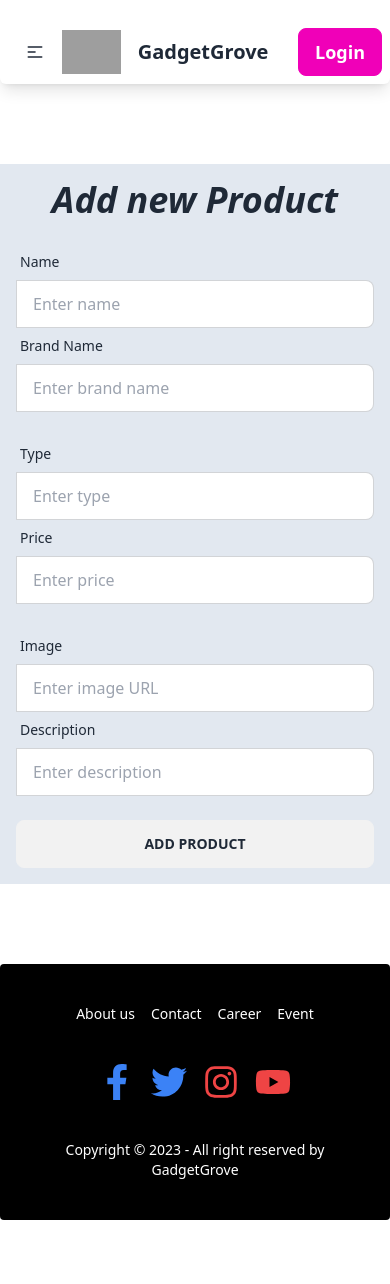
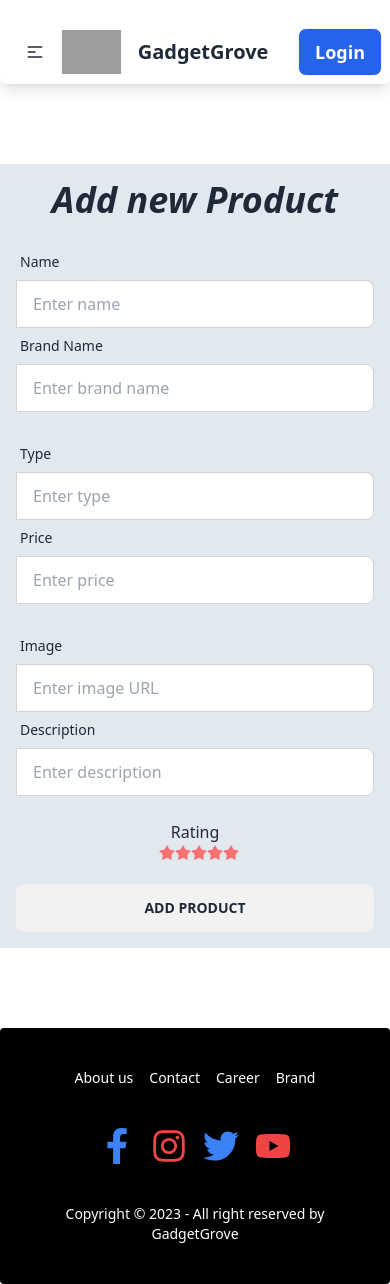
Before and after one commit to mrana007/Brand-Shop-Client, a React (Vite) app: page /addProduct in a window 390 px wide. Before the commit the page ends 1220 px from the top, so only its background shows below. Built offline with nearby package versions, Linux system fonts and the light colour scheme; no server answers; grey boxes are pictures that could not be loaded.

Commit message:
added banner section

```diff
--- a/src/components/Banner/Banner.jsx
+++ b/src/components/Banner/Banner.jsx
@@ -1,11 +1,26 @@
-
-
 const Banner = () => {
-    return (
-        <div>
-            <h2>This is Banner</h2>
+  return (
+    <div
+      className="hero h-[80vh]"
+      style={{
+        backgroundImage:
+          "url(https://i.ibb.co/HG7qt8T/black-friday-sales-elements-assortment-with-copy-space.jpg",
+      }}
+    >
+      <div className="hero-overlay bg-opacity-60"></div>
+      <div className="text-left w-3/4 px-5">
+        <div className="text-neutral-content">
+          <h1 className="mb-4 text-5xl font-extrabold">
+            Incredible Prices <br /> on All Your <br /> Favorite Items
+          </h1>
+          <p className="mb-4">Get more for less on selected brands</p>
+          <button className="btn rounded-full w-52 bg-blue-200">
+            Shop Now
+          </button>
         </div>
-    );
+      </div>
+    </div>
+  );
 };
 
 export default Banner;
--- a/src/components/Footer/Footer.jsx
+++ b/src/components/Footer/Footer.jsx
@@ -8,13 +8,13 @@ const Footer = () => {
     <a className="link link-hover">About us</a>
     <a className="link link-hover">Contact</a>
     <a className="link link-hover">Career</a>
-    <a className="link link-hover">Event</a>
+    <a className="link link-hover">Brand</a>
   </nav>
   <nav>
     <div className="grid grid-flow-col gap-4">
     <Link><FaFacebookF className='text-blue-500 text-4xl'></FaFacebookF></Link>
+    <Link><FaInstagram className='text-red-500 text-4xl'></FaInstagram></Link>
     <Link><FaTwitter className='text-blue-500 text-4xl'></FaTwitter></Link>
-    <Link><FaInstagram className='text-red-500 text-4xl'></FaInstagram></Link>
     <Link><FaYoutube className='text-red-500 text-4xl'></FaYoutube></Link>
     </div>
   </nav>
--- a/src/components/Navbar/Navbar.jsx
+++ b/src/components/Navbar/Navbar.jsx
@@ -52,7 +52,7 @@ const Navbar = () => {
             </>
             :
             <Link to='/login'>
-                <button className="btn btn-secondary md:w-36 text-lg normal-case text-white">Login</button>
+                <button className="btn bg-blue-600 md:w-36 text-lg normal-case text-white">Login</button>
             </Link>
     }
 
--- a/src/components/Subscribe/Subscribe.jsx
+++ b/src/components/Subscribe/Subscribe.jsx
@@ -1,19 +1,33 @@
-
-
 const Subscribe = () => {
   return (
     <div className="mt-20 p-5 md:p-0">
+      <h2 className="text-3xl font-extrabold text-center pb-12">
+        Get in Touch
+      </h2>
       <div className="md:flex md:gap-26 justify-between items-center bg-blue-200 p-8">
         <div className="md:w-1/2 pb-4">
-                <p className="text-red-400 pb-1">User Contact</p>
-                <h2 className="text-4xl font-bold pb-4">Contact Us for those interested</h2>
-                <p className="">Thank you for your interest in GadgetGrove! We are thrilled to learn that <br /> you would like to get in touch with us Whether you have questions, <br /> feedback, partnership proposals, or any other inquiries, we are here to assist you.</p>
+          <h2 className="text-4xl font-bold pb-4">
+            Contact Us for those interested
+          </h2>
+          <p className="">
+            Thank you for your interest in GadgetGrove! We are thrilled to learn
+            that <br /> you would like to get in touch with us Whether you have
+            questions, <br /> feedback, partnership proposals, or any other
+            inquiries, we are here to assist you.
+          </p>
         </div>
         <div className="md:w-1/2">
           <div className="relative">
-        <input type="text" placeholder="Enter your email" className="input input-bordered w-full pr-16" />
-        <button className="btn btn-primary absolute top-0 right-0 rounded-l-none">Subscribe</button>
-      </div></div>
+            <input
+              type="text"
+              placeholder="Enter your email"
+              className="input input-bordered w-full pr-16"
+            />
+            <button className="btn btn-primary absolute top-0 right-0 rounded-l-none">
+              Subscribe
+            </button>
+          </div>
+        </div>
       </div>
     </div>
   );
--- a/src/pages/AddProduct/AddProduct.jsx
+++ b/src/pages/AddProduct/AddProduct.jsx
@@ -11,7 +11,8 @@ const AddProduct = () => {
         const price = form.price.value;
         const image = form.image.value;
         const description = form.description.value;
-        const newProduct = {name, brand, type, price, image, description};
+        const rating = form.rating.value;
+        const newProduct = {name, brand, type, price, image, description, rating};
 
         console.log(newProduct);
 
@@ -100,6 +101,37 @@ const AddProduct = () => {
             </label>
           </div>
         </div>
+        {/* Rating */}
+        <div className="flex h-auto items-center form-control">
+            <h2>Rating</h2>
+        <div className="rating rating-sm pl-2">
+              <input
+                type="radio"
+                name="rating"
+                className="mask mask-star-2 bg-red-400"
+              />
+              <input
+                type="radio"
+                name="rating"
+                className="mask mask-star-2 bg-red-400"
+              />
+              <input
+                type="radio"
+                name="rating"
+                className="mask mask-star-2 bg-red-400"
+              />
+              <input
+                type="radio"
+                name="rating"
+                className="mask mask-star-2 bg-red-400"
+              />
+              <input
+                type="radio"
+                name="rating"
+                className="mask mask-star-2 bg-red-400"
+              />
+            </div>
+        </div>
         <input type="submit" value="Add Product" className="btn btn-block" />
       </form>
     </div>
--- a/src/pages/Login/Login.jsx
+++ b/src/pages/Login/Login.jsx
@@ -43,7 +43,7 @@ const Login = () => {
 
     return (
         <div>
-            <div className="card flex-shrink-0 w-full max-w-sm shadow-2xl mx-auto mb-8" data-aos="fade-up">
+            <div className="card flex-shrink-0 w-full bg-blue-200 max-w-sm shadow-2xl mx-auto mb-8" data-aos="fade-up">
             <h2 className="text-3xl my-6 text-center font-bold">Login your account</h2>
             <form onSubmit={handleLogin} className="w-3/4 mx-auto">
         <div className="form-control">
@@ -67,11 +67,11 @@ const Login = () => {
           </label>
         </div>
         <div className="form-control mt-6">
-          <button className="btn bg-fuchsia-700 normal-case text-white font-semibold text-2xl">Login</button>
+          <button className="btn bg-blue-600 normal-case text-white font-semibold text-2xl">Login</button>
         </div>
             </form>
         <div className="form-control pt-4 px-12">
-          <button onClick={handleGoogleSignIn} className="btn btn-outline text-fuchsia-600 normal-case font-semibold text-2xl"><FcGoogle/> Login with Google</button>
+          <button onClick={handleGoogleSignIn} className="btn btn-outline text-blue-700 normal-case font-semibold text-2xl"><FcGoogle/>Google</button>
         </div>
             <p className="text-center mt-4 pb-4">Do not Have An Account ? <Link to='/register' className="font-extrabold text-blue-600">Register</Link></p>
             </div>
--- a/src/pages/Register/Register.jsx
+++ b/src/pages/Register/Register.jsx
@@ -54,7 +54,7 @@ const Register = () => {
 
     return (
         <div>
-            <div className="card flex-shrink-0 w-full max-w-sm shadow-2xl mx-auto mb-8" data-aos="fade-down">
+            <div className="card flex-shrink-0 w-full max-w-sm bg-blue-200 shadow-2xl mx-auto mb-8" data-aos="fade-down">
                 <h2 className="text-3xl my-6 text-center font-bold">Register your account</h2>
             <form onSubmit={handleRegister} className="w-3/4 mx-auto">
                 <div className="form-control">
@@ -87,7 +87,7 @@ const Register = () => {
             </div>
             </div>
             <div className="form-control mt-6">
-            <button className="btn bg-fuchsia-700 normal-case text-white font-semibold text-2xl">Register</button>
+            <button className="btn bg-blue-600 normal-case text-white font-semibold text-2xl">Register</button>
             </div>
             </form>
             <p className="text-center mt-4 pb-4">Already Have An Account ? <Link to='/login' className="font-extrabold text-blue-600">Login</Link>
```
Lines whose indentation alone changed are shown as unchanged.
